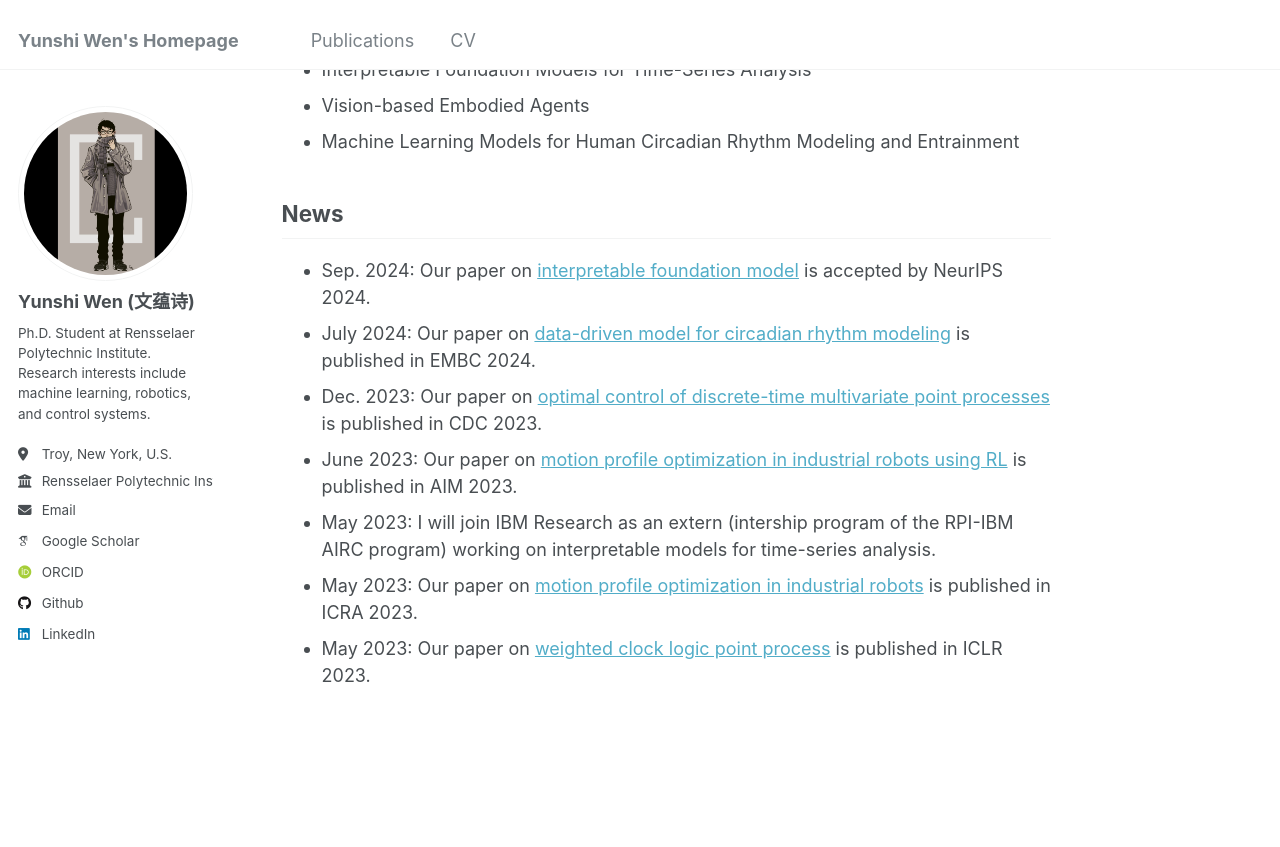
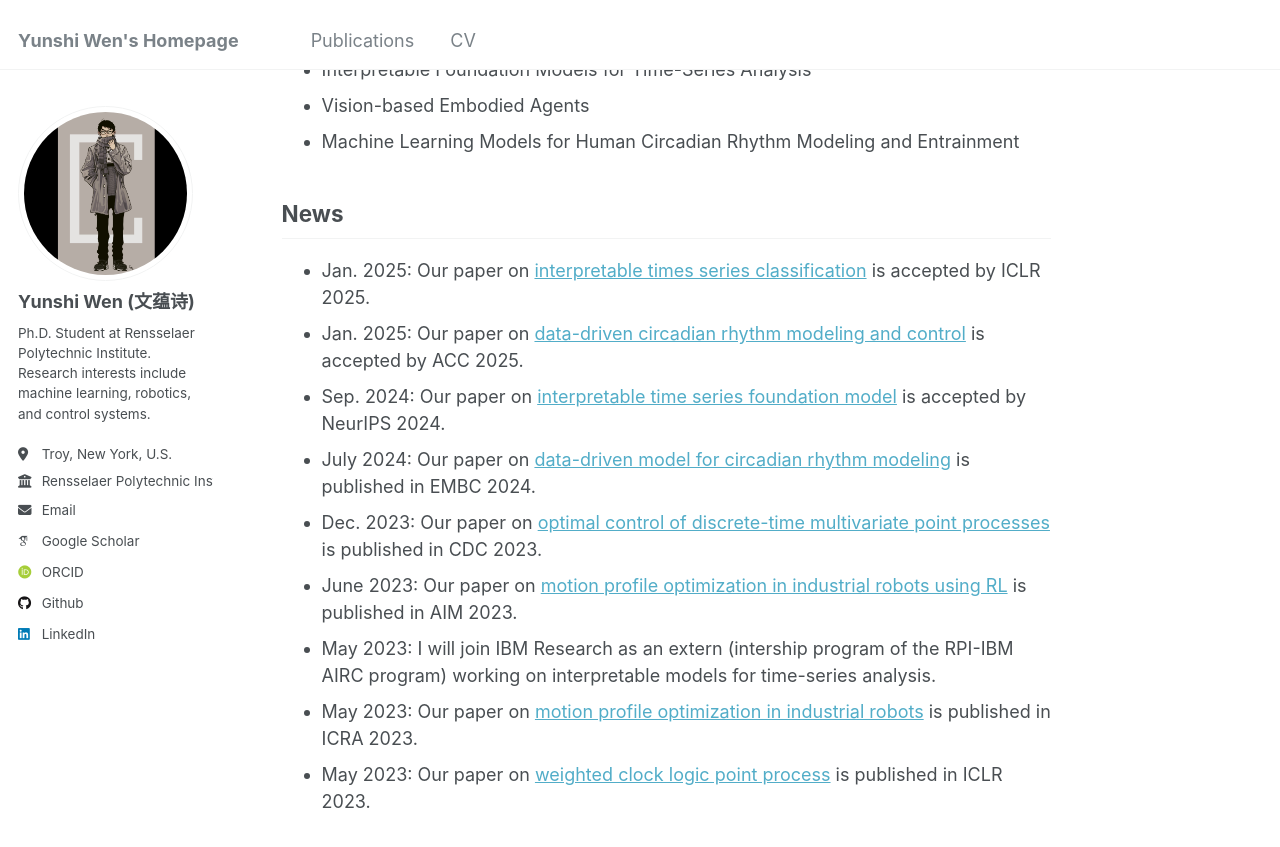
Before and after one commit to YunshiWen/yunshiwen.github.io, a Jekyll site: the page built from _pages/about.md, in a window 1280 px wide and 900 px high, scrolled down 645 px. Shown: the top 847 px of the window. Built offline with Jekyll 4.4.1, drawn with Linux system fonts in a browser that asks for light colours; some web fonts are replaced.

Commit message:
Add Janurary 2025 accepted papers

```diff
--- a/_pages/about.md
+++ b/_pages/about.md
@@ -37,7 +37,10 @@ I am currently working on the following topics/projects:
 - Machine Learning Models for Human Circadian Rhythm Modeling and Entrainment
 
 ## News
-- Sep. 2024: Our paper on [interpretable foundation model](https://arxiv.org/abs/2411.01006) is accepted by NeurIPS 2024.
+
+- Jan. 2025: Our paper on [interpretable times series classification](https://openreview.net/forum?id=n34taxF0TC) is accepted by ICLR 2025.
+- Jan. 2025: Our paper on [data-driven circadian rhythm modeling and control]() is accepted by ACC 2025.
+- Sep. 2024: Our paper on [interpretable time series foundation model](https://arxiv.org/abs/2411.01006) is accepted by NeurIPS 2024.
 - July 2024: Our paper on [data-driven model for circadian rhythm modeling](https://par.nsf.gov/biblio/10538310) is published in EMBC 2024.
 - Dec. 2023: Our paper on [optimal control of discrete-time multivariate point processes](https://css.paperplaza.net/images/temp/CDC/files/1754.pdf) is published in CDC 2023.
 - June 2023: Our paper on [motion profile optimization in industrial robots using RL](https://ieeexplore.ieee.org/abstract/document/10196247) is published in AIM 2023.
```
